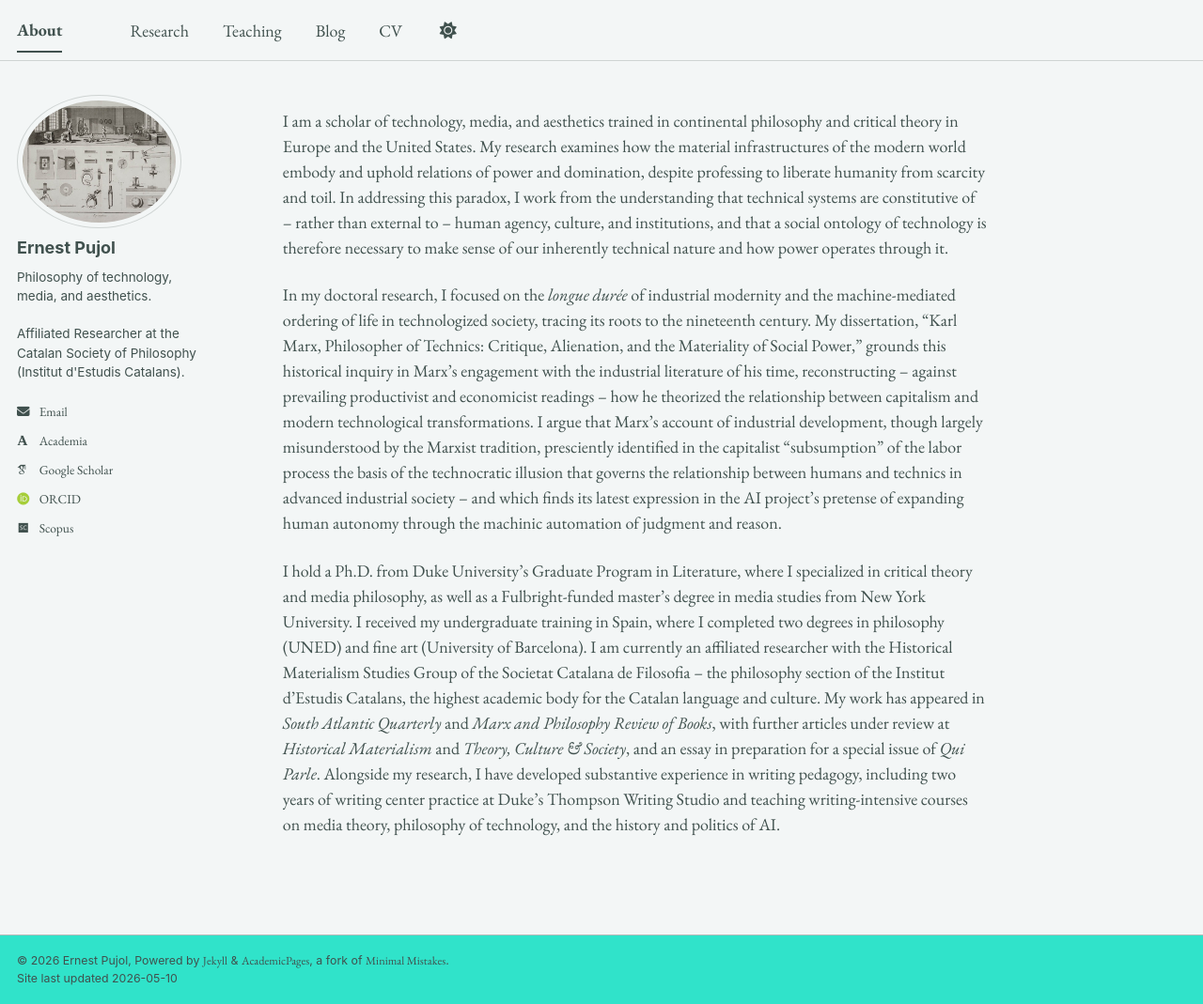
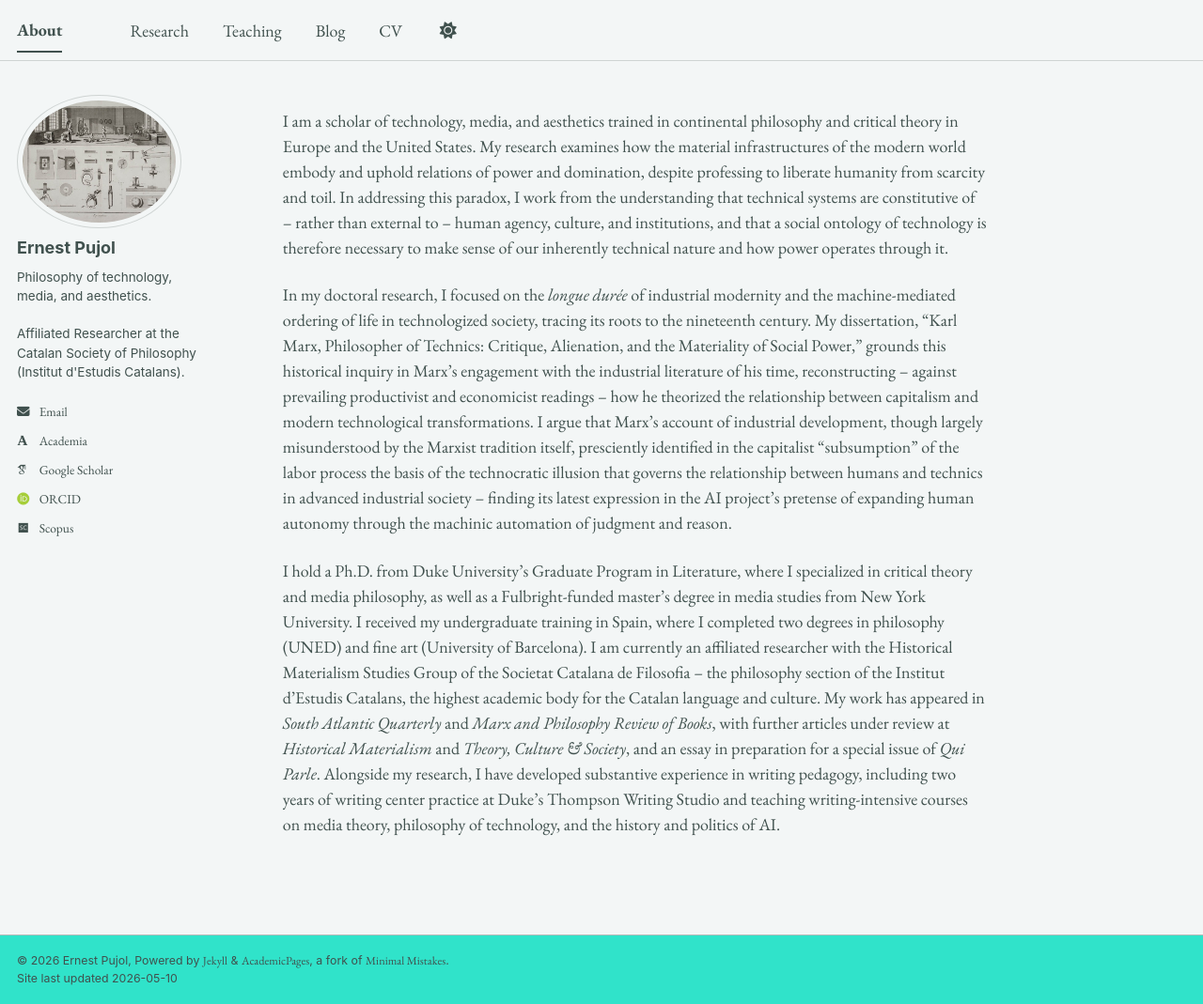
Before and after one commit to epujol90/epujol90.github.io, a Jekyll site: the page built from _pages/about.md, in a window 1280 px wide and 1069 px high. Shown: the whole window at 94% size. Built offline with Jekyll 4.4.1, drawn with Linux system fonts in a browser that asks for light colours; some web fonts are replaced; a script bundle is joined from its source files by our own code; library files that are not in the unit come from our copies.

Commit message:
Update about.md

```diff
--- a/_pages/about.md
+++ b/_pages/about.md
@@ -8,6 +8,6 @@ redirect_from:
 ---
 I am a scholar of technology, media, and aesthetics trained in continental philosophy and critical theory in Europe and the United States. My research examines how the material infrastructures of the modern world embody and uphold relations of power and domination, despite professing to liberate humanity from scarcity and toil. In addressing this paradox, I work from the understanding that technical systems are constitutive of -- rather than external to -- human agency, culture, and institutions, and that a social ontology of technology is therefore necessary to make sense of our inherently technical nature and how power operates through it.
 
-In my doctoral research, I focused on the _longue durée_ of industrial modernity and the machine-mediated ordering of life in technologized society, tracing its roots to the nineteenth century. My dissertation, “Karl Marx, Philosopher of Technics: Critique, Alienation, and the Materiality of Social Power,” grounds this historical inquiry in Marx’s engagement with the industrial literature of his time, reconstructing -- against prevailing productivist and economicist readings -- how he theorized the relationship between capitalism and modern technological transformations. I argue that Marx’s account of industrial development, though largely misunderstood by the Marxist tradition, presciently identified in the capitalist "subsumption" of the labor process the basis of the technocratic illusion that governs the relationship between humans and technics in advanced industrial society -- and which finds its latest expression in the AI project's pretense of expanding human autonomy through the machinic automation of judgment and reason.
+In my doctoral research, I focused on the _longue durée_ of industrial modernity and the machine-mediated ordering of life in technologized society, tracing its roots to the nineteenth century. My dissertation, “Karl Marx, Philosopher of Technics: Critique, Alienation, and the Materiality of Social Power,” grounds this historical inquiry in Marx’s engagement with the industrial literature of his time, reconstructing -- against prevailing productivist and economicist readings -- how he theorized the relationship between capitalism and modern technological transformations. I argue that Marx’s account of industrial development, though largely misunderstood by the Marxist tradition itself, presciently identified in the capitalist "subsumption" of the labor process the basis of the technocratic illusion that governs the relationship between humans and technics in advanced industrial society -- finding its latest expression in the AI project's pretense of expanding human autonomy through the machinic automation of judgment and reason.
 
 I hold a Ph.D. from Duke University’s Graduate Program in Literature, where I specialized in critical theory and media philosophy, as well as a Fulbright-funded master’s degree in media studies from New York University. I received my undergraduate training in Spain, where I completed two degrees in philosophy (UNED) and fine art (University of Barcelona). I am currently an affiliated researcher with the Historical Materialism Studies Group of the Societat Catalana de Filosofia -- the philosophy section of the Institut d’Estudis Catalans, the highest academic body for the Catalan language and culture. My work has appeared in _South Atlantic Quarterly_ and _Marx and Philosophy Review of Books_, with further articles under review at _Historical Materialism_ and _Theory, Culture & Society_, and an essay in preparation for a special issue of _Qui Parle_. Alongside my research, I have developed substantive experience in writing pedagogy, including two years of writing center practice at Duke’s Thompson Writing Studio and teaching writing-intensive courses on media theory, philosophy of technology, and the history and politics of AI.
```
